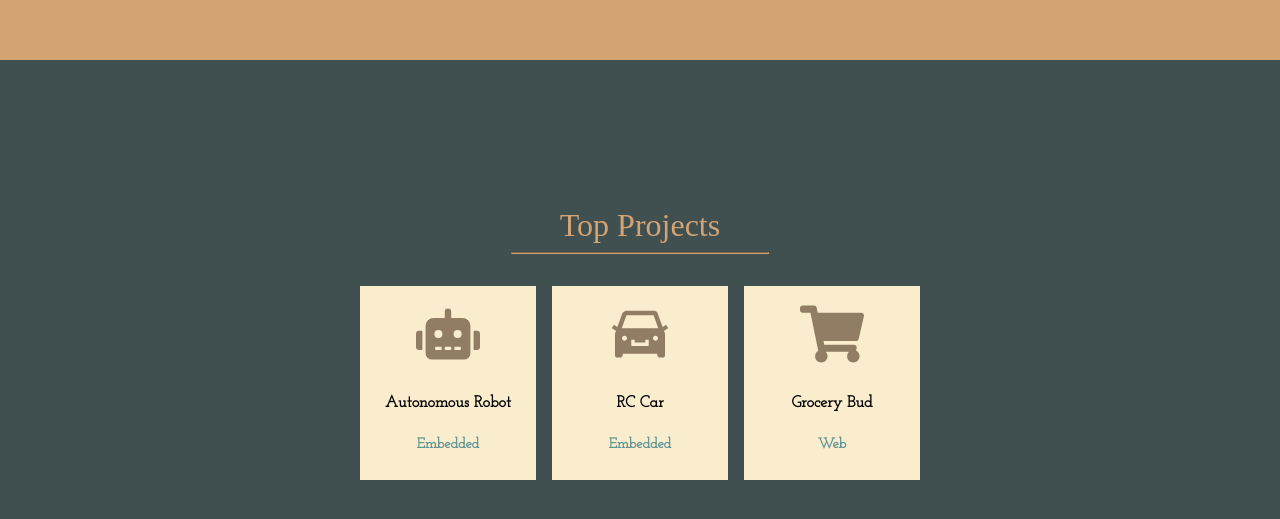
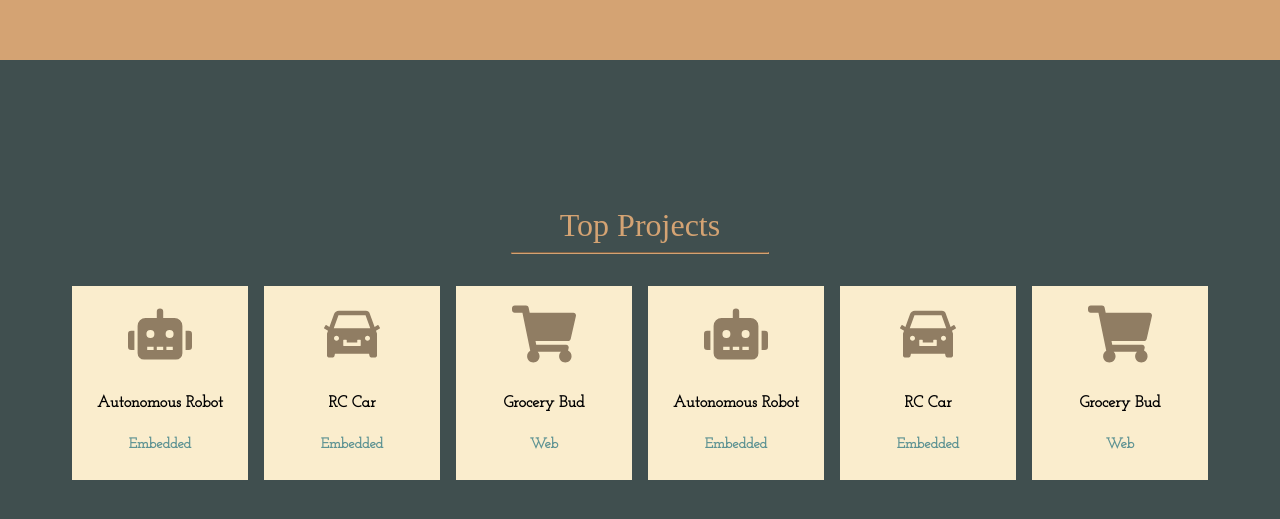
Before and after one commit to FatimaLDL1997/portfolio, a React (Create React App) app: page / in a window 1280 px wide. Shown: the part 2393-2912 px from the top of the page. Built offline with nearby package versions, Linux system fonts and the light colour scheme; a web font is replaced by a local one.

Commit message:
scroll fix

```diff
--- a/src/data.js
+++ b/src/data.js
@@ -65,6 +65,24 @@ export const links = [
   },
 ];
 export const topProjects = [
+  {
+    id: 1,
+    icon: <FaRobot />,
+    text: "Autonomous Robot",
+    category: "Embedded",
+  },
+  {
+    id: 2,
+    icon: <AiFillCar />,
+    text: "RC Car",
+    category: "Embedded",
+  },
+  {
+    id: 3,
+    icon: <FaShoppingCart />,
+    text: "Grocery Bud",
+    category: "Web",
+  },
   {
     id: 1,
     icon: <FaRobot />,
```
